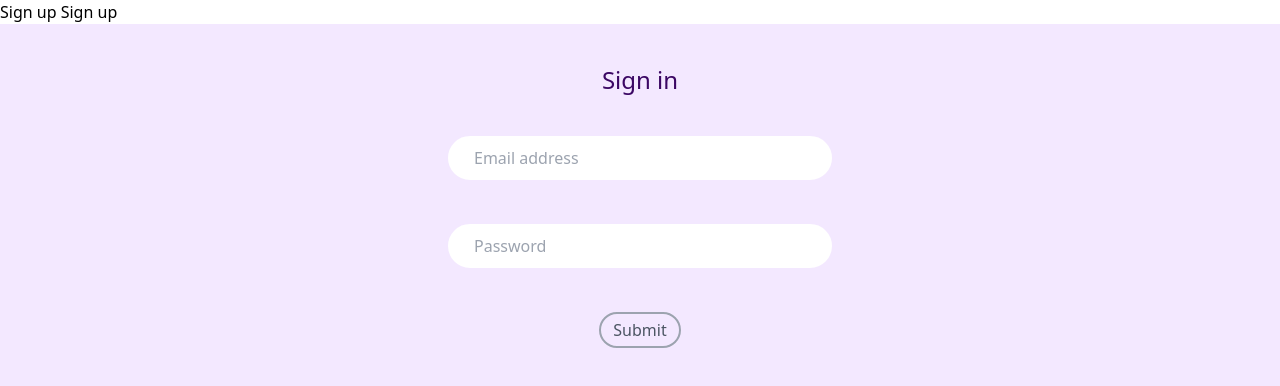
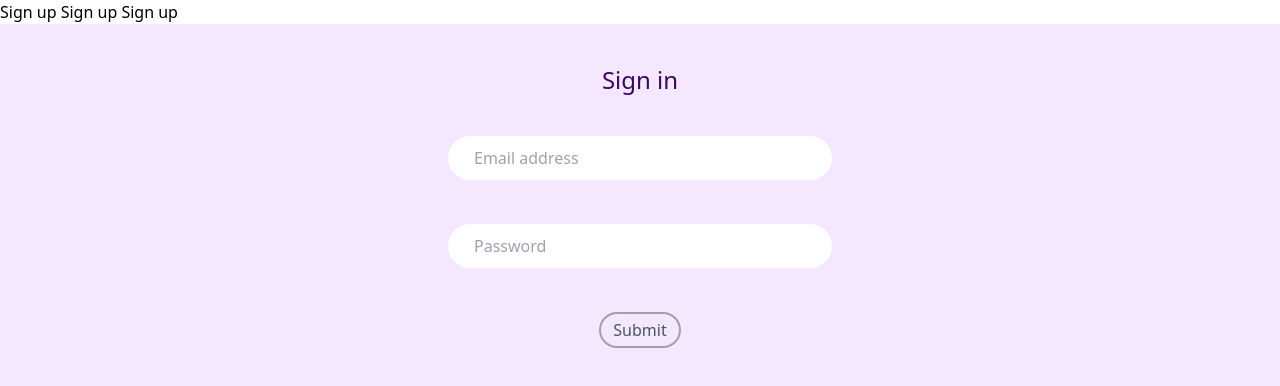
Before and after one commit to Nata-Iv/posts_app, a React (Vite) app: page /sign_up in a window 1280 px wide. Shown: the top 386 px of the page. Built offline with nearby package versions, Linux system fonts and the light colour scheme; what use-query-params would draw is missing.

Commit message:
4th  message

```diff
--- a/src/components/FormAuthUp.jsx
+++ b/src/components/FormAuthUp.jsx
@@ -1,6 +1,6 @@
 import FormAuth from "./FormAuth";
 const FormAuthUp = () => {
-  return <div>Sign up Sign up
+  return <div>Sign up Sign up Sign up
 <FormAuth />
   </div>;
 };
```
